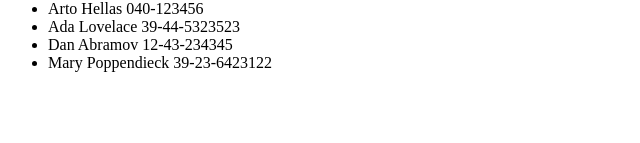
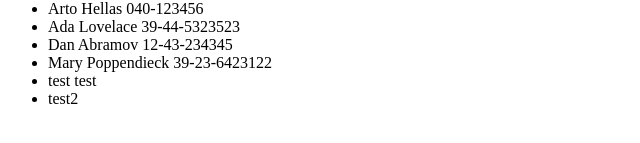
Before and after one commit to mkaleung/FSO-2, a React (Create React App) app in the folder phonebook/: page / in a window 1280 px wide. Shown: the part 161-304 px from the top of the page, without its empty margins (0-640 px from the left). Built offline with nearby package versions, Linux system fonts and the light colour scheme; data requests are answered from the project's data file.

Commit message:
changed addPerson function to add new numbers to backend

```diff
--- a/phonebook/db.json
+++ b/phonebook/db.json
@@ -1,5 +1,5 @@
 {
-    "persons":[
+  "persons": [
     {
       "name": "Arto Hellas",
       "number": "040-123456",
@@ -19,6 +19,16 @@
       "name": "Mary Poppendieck",
       "number": "39-23-6423122",
       "id": 4
+    },
+    {
+      "name": "test",
+      "number": "test",
+      "id": 5
+    },
+    {
+      "name": "test2",
+      "number": "",
+      "id": 6
     }
   ]
 }
--- a/phonebook/src/App.js
+++ b/phonebook/src/App.js
@@ -30,9 +30,13 @@
       id: persons.length +  1,
     }
 
-    setPersons(persons.concat(personObject))
-    setNewName('')
-    setNewNumber('')
+    axios
+      .post('http://localhost:3001/persons', personObject)
+      .then(response => {
+        setPersons(persons.concat(response.data))
+        setNewName('')
+        setNewNumber('')
+      })
   }
 
   const handleChange = (event) => {
```
Lines whose indentation alone changed are shown as unchanged.
